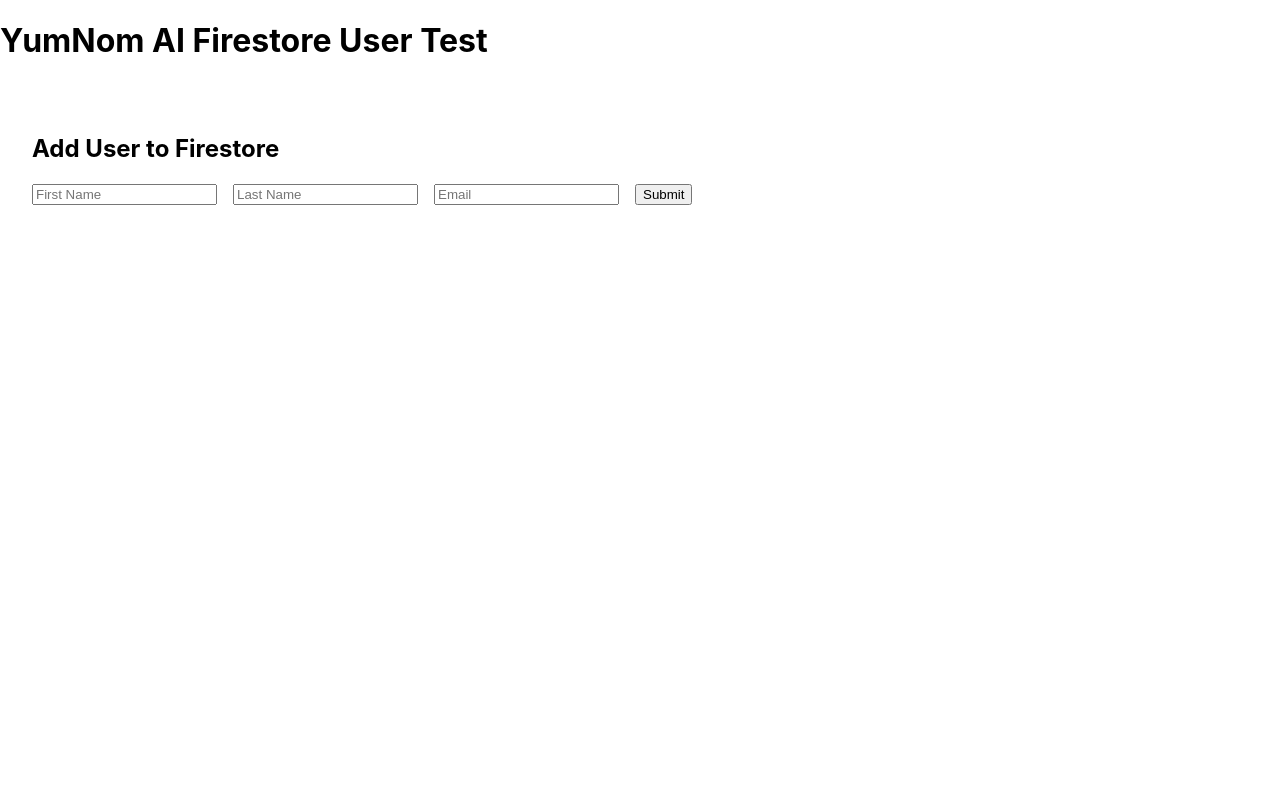
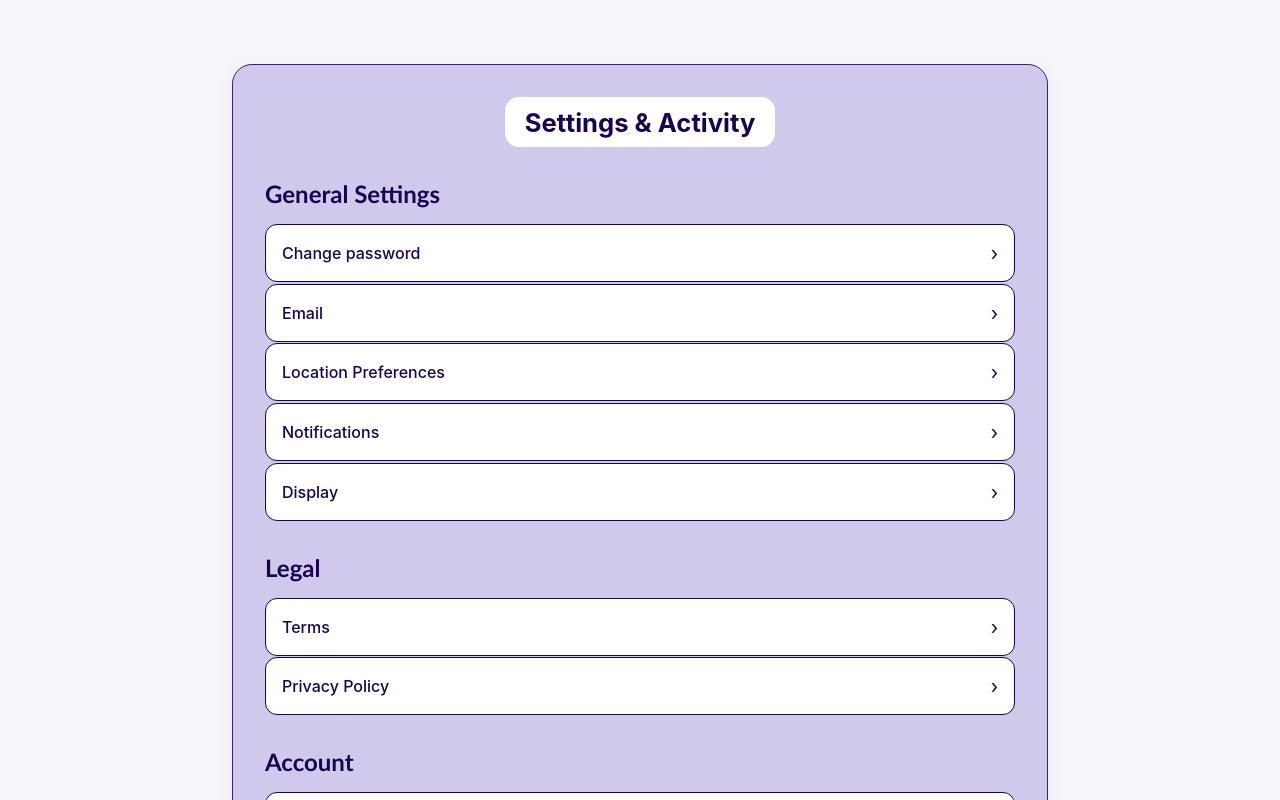
Before and after one commit to deanuh/YumNom-AI, a React (Create React App) app in the folder frontend/: page /settings in a window 1280 px wide. Shown: the top 800 px of the page. Built offline with nearby package versions, Linux system fonts and the light colour scheme; no server answers.

Commit message:
worked on the settings page and test. need to finish making all the pages for settings to redirect to. settings.css in styles folder

```diff
--- a/frontend/package.json
+++ b/frontend/package.json
@@ -10,6 +10,7 @@
     "firebase": "^11.6.0",
     "react": "^19.1.0",
     "react-dom": "^19.1.0",
+    "react-router-dom": "^7.5.0",
     "react-scripts": "5.0.1",
     "web-vitals": "^2.1.4"
   },
--- a/frontend/src/index.js
+++ b/frontend/src/index.js
@@ -1,13 +1,15 @@
 import React from 'react';
 import ReactDOM from 'react-dom/client';
 import './index.css';
-import App from './App';
+// import App from './App';  // when running the demo, uncomment this and comment the settings test one
+import SettingsTest from './settingsTest'; //to run the test app
 import reportWebVitals from './reportWebVitals';
 
 const root = ReactDOM.createRoot(document.getElementById('root'));
 root.render(
   <React.StrictMode>
-    <App />
+    {/* <App /> */}
+    <SettingsTest />
   </React.StrictMode>
 );
 
--- /dev/null
+++ b/frontend/src/pages/settings.js
@@ -0,0 +1,45 @@
+// // this will be the display for the settings page
+import React from "react";
+import { Link } from "react-router-dom";
+import "../styles/settings.css";
+
+function Settings() {
+  return (
+    <div className="settings-wrapper">
+      <div className="settings-card">
+        <h2 className="settings-title">Settings & Activity</h2>
+
+        <div className="settings-section">
+          <h3 className="section-heading">General Settings</h3>
+          <ul className="settings-list">
+            <li><Link to="#">Change password</Link></li>
+            <li><Link to="#">Email</Link></li>
+            <li><Link to="#">Location Preferences</Link></li>
+            <li><Link to="#">Notifications</Link></li>
+            <li><Link to="#">Display</Link></li>
+          </ul>
+        </div>
+
+        <div className="settings-section">
+          <h3 className="section-heading">Legal</h3>
+          <ul className="settings-list">
+            <li><Link to="/terms">Terms</Link></li>
+            <li><Link to="/privacy-policy">Privacy Policy</Link></li>
+          </ul>
+        </div>
+
+        <div className="settings-section">
+          <h3 className="section-heading">Account</h3>
+          <ul className="settings-list">
+            <li><Link to="/help">Help</Link></li>
+            <li><Link to="#">Report Abuse</Link></li>
+            <li><Link to="#">Delete Account</Link></li>
+            <li><Link to="#">Log out</Link></li>
+          </ul>
+        </div>
+      </div>
+    </div>
+  );
+}
+
+export default Settings;
--- a/frontend/src/pages/settingsInfo/terms.js
+++ b/frontend/src/pages/settingsInfo/terms.js
@@ -1,2 +1,9 @@
 // what entails having an account with YumNom
 // such as having location on and personal data such as preferences made available to us
+// Terms.js
+import "../../styles/settings.css";
+function Terms() {
+    return <div className="settings-card"><h3>Terms & Conditions</h3>
+    <p>All about terms...</p></div>;
+  }
+  export default Terms;
--- /dev/null
+++ b/frontend/src/settingsTest.js
@@ -0,0 +1,30 @@
+//this will be the test for running settings (basically app.js)
+import React from "react";
+import { BrowserRouter, Routes, Route, Navigate } from "react-router-dom";
+
+// Pages
+import Settings from "./pages/settings";
+import Terms from "./pages/settingsInfo/terms";
+import ChangePassword from "./pages/settingsInfo/changePass";
+import DeleteAccount from "./pages/settingsInfo/deleteAccount";
+import EmailSettings from "./pages/settingsInfo/emailSettings";
+import Help from "./pages/settingsInfo/help";
+import PrivacyPolicy from "./pages/settingsInfo/privacyPolicy";
+
+
+function SettingsTest() {
+  return (
+    // the /settings/* tells the app that the settings.js file will handle the routes to the other pages
+    // such as the terms.js file in settingsInfo/terms.js
+    <BrowserRouter>
+      <Routes>
+        <Route path="/" element={<Navigate to="/settings" replace />} />
+        <Route path="/settings/*" element={<Settings />} />
+        <Route path="/terms" element={<Terms />} />
+
+      </Routes>
+    </BrowserRouter>
+  );
+}
+
+export default SettingsTest;
--- /dev/null
+++ b/frontend/src/styles/settings.css
@@ -0,0 +1,78 @@
+.settings-wrapper {
+    padding: 4rem 1rem;
+    background-color: #f7f4fb;
+    display: flex;
+    justify-content: center;
+    min-height: 100vh;
+  }
+
+  .settings-card {
+    background-color: #D0C9EB;
+    padding: 2rem;
+    border-radius: 20px;
+    max-width: 750px;
+    width: 100%;
+    box-shadow: 0px 4px 20px rgba(0, 0, 0, 0.05);
+    border: 1.5px solid #3d2074
+
+  }
+
+  .settings-title {
+    font-size: 1.6rem;
+    font-weight: bold;
+    background-color: #ffffff;
+    padding: 0.6rem 1.2rem;
+    border-radius: 14px;
+    width: fit-content;
+    margin: 0 auto 2rem;
+    text-align: center;
+    color: #190352;
+  }
+
+  .settings-section {
+    margin-bottom: 2rem;
+  }
+
+  .section-heading {
+    font-size: 1.5rem;
+    font-weight: 900;
+    font-family: 'Trebuchet MS', monospace, sans-serif;
+    margin-bottom: 1rem;
+    color: #190352;
+  }
+
+  .settings-list {
+    list-style: none;
+    padding: 0;
+    margin: 0;
+  }
+
+  .settings-list li {
+    background-color: #ffffff;
+    border-radius: 12px;
+    margin-bottom: 0.1rem;
+    padding: 1rem;
+    /* transition: 0.2s;  idk what element should be inside bc its supposed to change background color */
+    transition: background 0.2s;
+    display: flex;
+    justify-content: space-between;
+    align-items: center;
+    border: 1.5px solid #190352
+  }
+
+  .settings-list li:hover {
+    background-color: #b9a6e0;
+  }
+
+  .settings-list li a {
+    text-decoration: none;
+    color: #190352;
+    font-weight: 500;
+    flex: 1;
+  }
+
+.settings-list li::after {
+    content: "›";
+    font-size: 1.2rem;
+    color: #190352;
+  }
```
Also changed, not shown: frontend/src/styles/testStyle.css (deleted), 2 other files (tests, documents, lock files or other folders).
